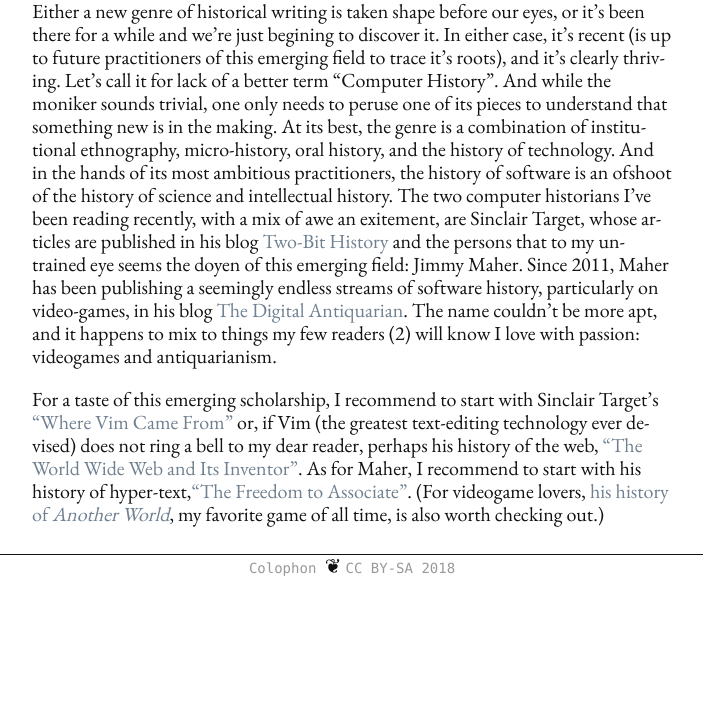
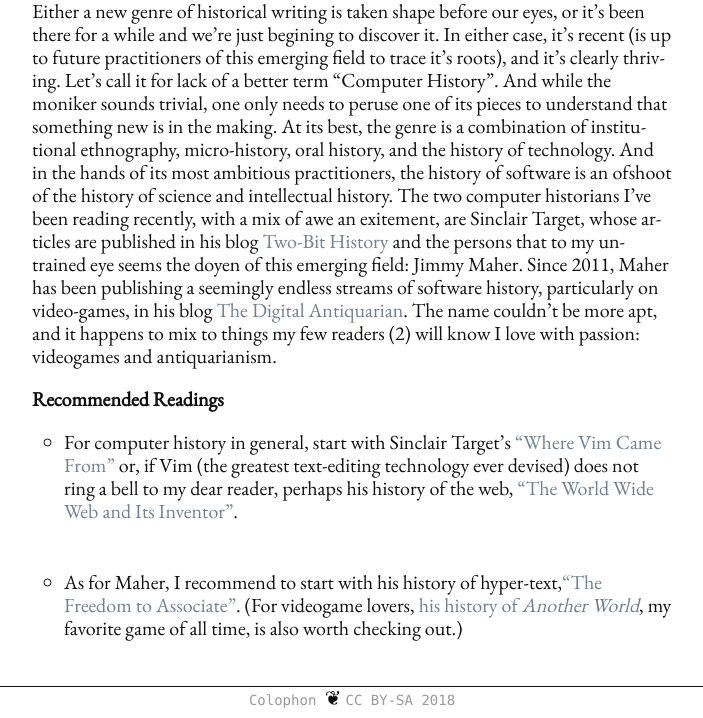
Before and after one commit to Hipomenes/hipomenes.github.io, a Jekyll site: the page built from _posts/2018-09-02-computer-history.md, in a window 1280 px wide. Shown: the part 463-1181 px from the top of the page, without its empty margins (288-991 px from the left). Built offline with Jekyll 4.4.1, drawn with Linux system fonts in a browser that asks for light colours; nearby versions of some CDN libraries; library files that are not in the unit come from our copies; before the commit the page ends 1049 px from its top, so only the background shows below that.

Commit message:
Update 2018-09-02-computer-history.md

```diff
--- a/_posts/2018-09-02-computer-history.md
+++ b/_posts/2018-09-02-computer-history.md
@@ -9,4 +9,8 @@ categories: lists
 
 Either a new genre of historical writing is taken shape before our eyes, or it's been there for a while and we're just begining to discover it. In either case, it's recent (is up to future practitioners of this emerging field to trace it's roots), and it's clearly thriving. Let's call it for lack of a better term "Computer History". And while the moniker sounds trivial, one only needs to peruse one of its pieces to understand that something new is in the making. At its best, the genre is a combination of institutional ethnography, micro-history, oral history, and the history of technology. And in the hands of its most ambitious practitioners, the history of software is an ofshoot of the history of science and intellectual history. The two computer historians I've been reading recently, with a mix of awe an exitement, are Sinclair Target, whose articles are published in his blog [Two-Bit History](https://twobithistory.org) and the persons that to my untrained eye seems the doyen of this emerging field: Jimmy Maher. Since 2011, Maher has been publishing a seemingly endless streams of software history, particularly on video-games, in his blog [The Digital Antiquarian](https://www.filfre.net). The name couldn't be more apt, and it happens to mix to things my few readers (2) will know I love with passion: videogames and antiquarianism.
 
-For a taste of this emerging scholarship, I recommend to start with Sinclair Target's ["Where Vim Came From"](https://twobithistory.org/2018/08/05/where-vim-came-from.html) or, if Vim (the greatest text-editing technology ever devised) does not ring a bell to my dear reader, perhaps his history of the web, ["The World Wide Web and Its Inventor"](https://twobithistory.org/2018/06/10/birth-of-the-web.html). As for Maher, I recommend to start with his history of hyper-text,["The Freedom to Associate"](https://www.filfre.net/2016/09/the-freedom-to-associate/). (For videogame lovers, [his history of *Another World*](https://www.filfre.net/2018/06/another-world/), my favorite game of all time, is also worth checking out.)
+## Recommended Readings
+
+- For computer history in general, start with Sinclair Target's ["Where Vim Came From"](https://twobithistory.org/2018/08/05/where-vim-came-from.html) or, if Vim (the greatest text-editing technology ever devised) does not ring a bell to my dear reader, perhaps his history of the web, ["The World Wide Web and Its Inventor"](https://twobithistory.org/2018/06/10/birth-of-the-web.html).
+
+- As for Maher, I recommend to start with his history of hyper-text,["The Freedom to Associate"](https://www.filfre.net/2016/09/the-freedom-to-associate/). (For videogame lovers, [his history of *Another World*](https://www.filfre.net/2018/06/another-world/), my favorite game of all time, is also worth checking out.)
```
